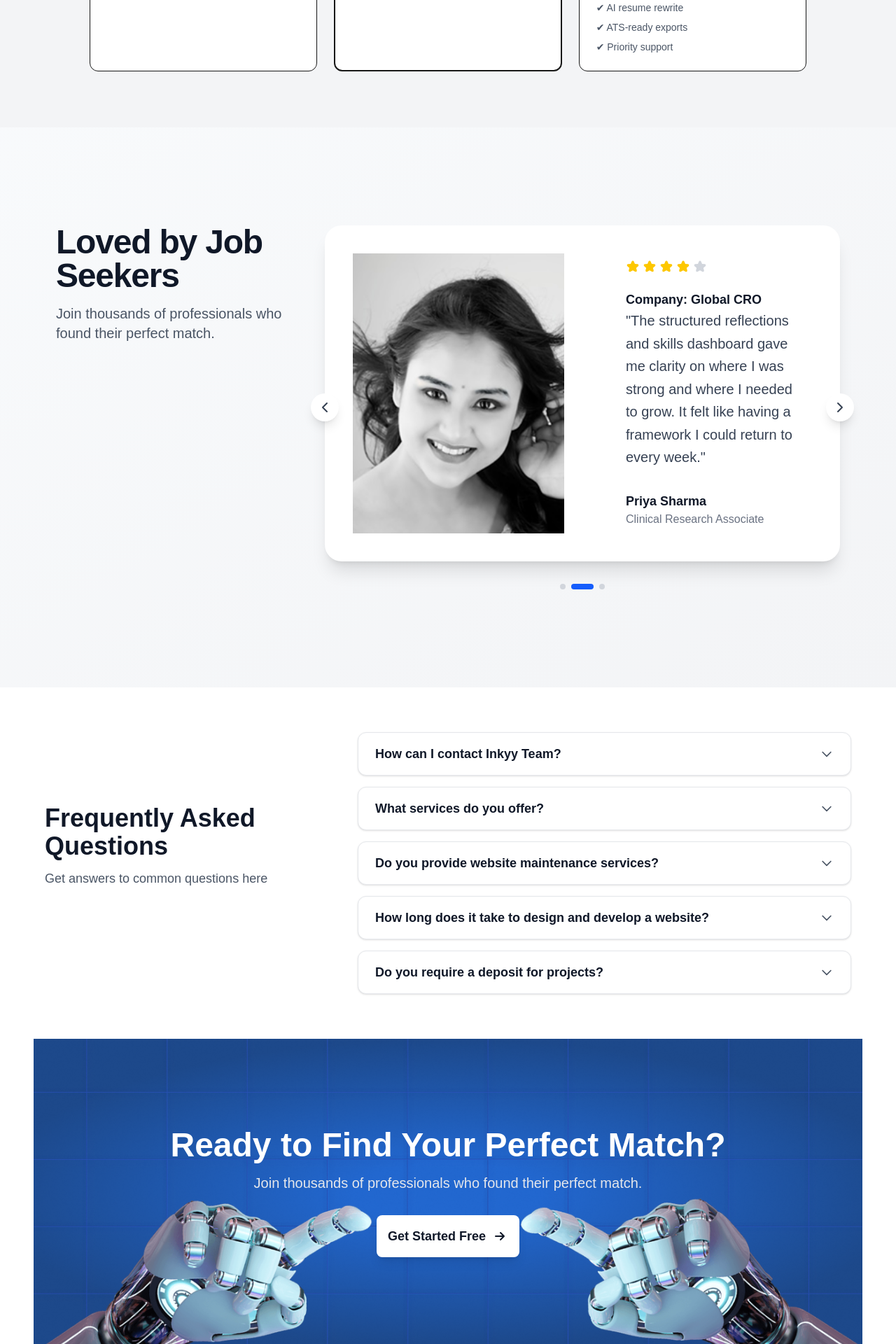
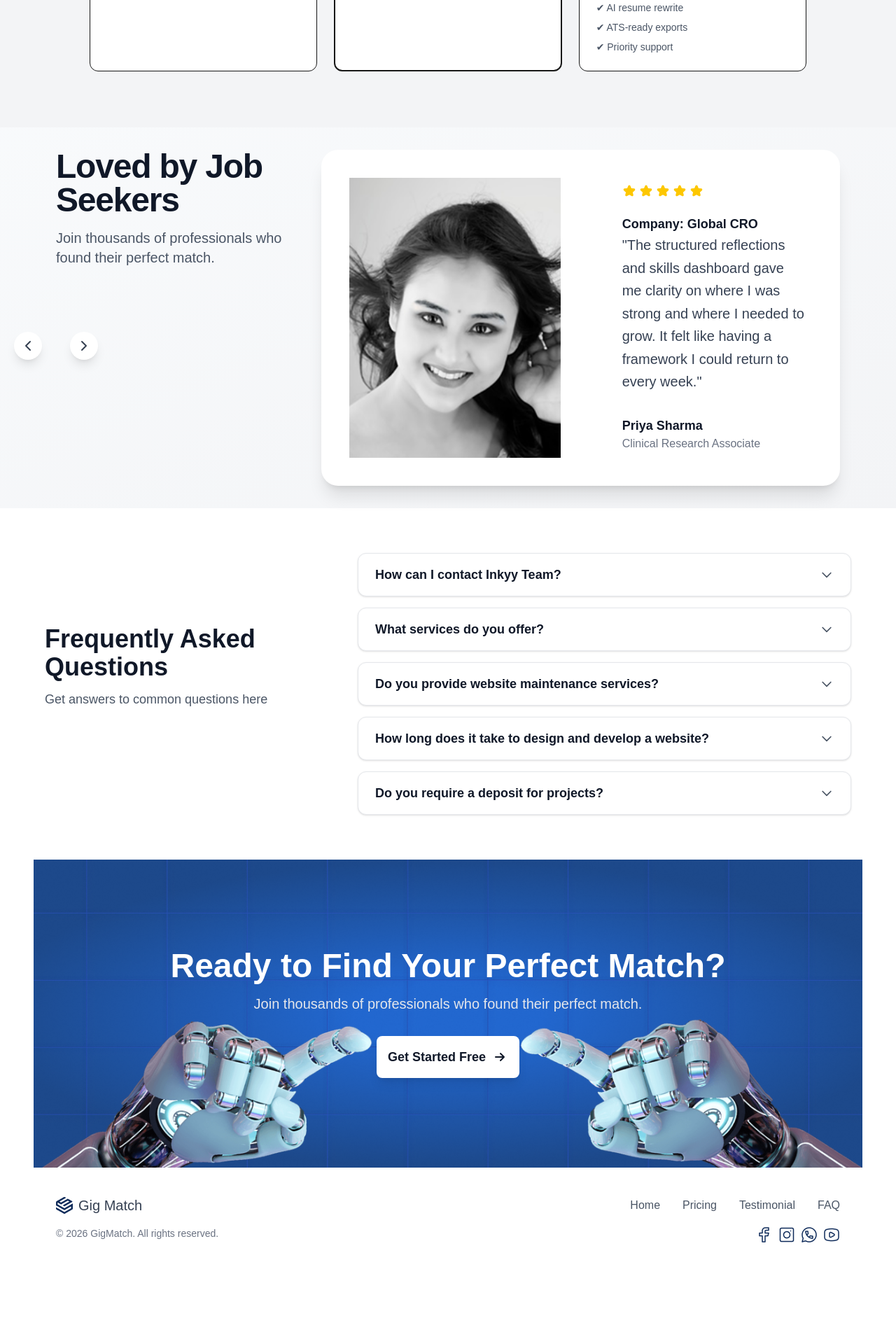
Before and after one commit to Toufique18/skillquix-landing-page, a Next.js app: page / in a window 1280 px wide. Shown: the part 1740-3660 px from the top of the page at 70% size. After the commit the page ends 3556 px from the top, so only its background shows below. Built offline with nearby package versions, Linux system fonts and the light colour scheme.

Commit message:
fixed carousel arrow position

```diff
--- a/app/components/Carousel.tsx
+++ b/app/components/Carousel.tsx
@@ -91,11 +91,11 @@ export default function Carousel() {
   const currentTestimonial = testimonials[currentIndex];
 
   return (
-    <section id="Testimonial" className="min-h-screen bg-gradient-to-br from-slate-50 to-gray-100 flex items-center justify-center p-4 md:p-8">
+    <section id="Testimonial" className="py-5 bg-gradient-to-br from-slate-50 to-gray-100 flex items-center justify-center p-2 md:p-8">
       <Container>
-        <div className="w-full mx-auto grid grid-cols-1 lg:grid-cols-3 gap-8">
+        <div className="w-full mx-auto grid grid-cols-1 lg:grid-cols-3 gap-4">
           {/* Header Section */}
-          <div className="text-start mb-8 lg:mb-0">
+          <div className="text-start mb-10 lg:mb-0">
             <h1 className="text-3xl md:text-4xl lg:text-5xl font-bold text-gray-900 mb-4 tracking-tight">
               Loved by Job Seekers
             </h1>
@@ -169,7 +169,7 @@ export default function Carousel() {
     <path d="M13.849 4.22c-.684-1.626-3.014-1.626-3.698 0L8.397 8.387l-4.552.361c-1.775.14-2.495 2.331-1.142 3.477l3.468 2.937-1.06 4.392c-.413 1.713 1.472 3.067 2.992 2.149L12 19.35l3.897 2.354c1.52.918 3.405-.436 2.992-2.15l-1.06-4.39 3.468-2.938c1.353-1.146.633-3.336-1.142-3.477l-4.552-.36-1.754-4.17Z"/>
   </svg>
   <svg
-    className="w-5 h-5 text-gray-300"
+    className="w-5 h-5 text-yellow-400"
     aria-hidden="true"
     xmlns="http://www.w3.org/2000/svg"
     width="24"
@@ -219,7 +219,7 @@ export default function Carousel() {
             <button
               onClick={goToPrevious}
               disabled={isAnimating}
-              className="absolute left-0 top-1/2 -translate-y-1/2 -translate-x-3 md:-translate-x-5 bg-white hover:bg-gray-100 rounded-full p-2 shadow-lg transition-all duration-200 disabled:opacity-50 disabled:cursor-not-allowed focus:outline-none focus:ring-2 focus:ring-blue-500"
+              className="absolute right-280 top-70 -translate-y-1/2 -translate-x-3 md:-translate-x-5 bg-white hover:bg-gray-100 rounded-full p-2 shadow-lg transition-all duration-200 disabled:opacity-50 disabled:cursor-not-allowed focus:outline-none focus:ring-2 focus:ring-blue-500"
               aria-label="Previous testimonial"
             >
               <ChevronLeft className="w-5 h-5 md:w-6 md:h-6 text-gray-700" />
@@ -228,13 +228,13 @@ export default function Carousel() {
             <button
               onClick={goToNext}
               disabled={isAnimating}
-              className="absolute right-0 top-1/2 -translate-y-1/2 translate-x-3 md:translate-x-5 bg-white hover:bg-gray-100 rounded-full p-2 shadow-lg transition-all duration-200 disabled:opacity-50 disabled:cursor-not-allowed focus:outline-none focus:ring-2 focus:ring-blue-500"
+              className="absolute right-270 top-70 -translate-y-1/2 translate-x-3 md:translate-x-5 bg-white hover:bg-gray-100 rounded-full p-2 shadow-lg transition-all duration-200 disabled:opacity-50 disabled:cursor-not-allowed focus:outline-none focus:ring-2 focus:ring-blue-500"
               aria-label="Next testimonial"
             >
               <ChevronRight className="w-5 h-5 md:w-6 md:h-6 text-gray-700" />
             </button>
 
-            {/* Dots Indicator */}
+            {/* Dots Indicator
             <div className="flex justify-center gap-2 mt-8">
               {testimonials.map((_, index) => (
                 <button
@@ -249,7 +249,8 @@ export default function Carousel() {
                   aria-label={`Go to testimonial ${index + 1}`}
                 />
               ))}
-            </div>
+            </div>*/}
+
           </div>
         </div>
       </Container>
--- a/app/components/Footer.tsx
+++ b/app/components/Footer.tsx
@@ -8,33 +8,30 @@ export default function Footer() {
   const currentYear = new Date().getFullYear();
 
   return (
-    <footer className="bg-white border-t border-gray-200">
+    <footer className="bg-white ">
         <Container>
       <div className=" mx-auto px-4 sm:px-6 lg:px-8 py-8 md:py-10">
-        <div className="flex items-center text-center justify-between">
        {/* Logo / Brand Name */}
-          <div className="mb-4">
+          <div className="flex justify-between">
+              <p className="flex items-center gap-2 text-xl text-gray-700">
+              <img className="text-black" src="/Vector.png" alt="" />
+              Gig Match
+              </p>
 
-              <span className="text-xl md:text-3xl font-bold  text-black flex text-center">
-                <img src="/Vector.png" alt="" />
-                Gig Match
-              </span>
-               {/* Copyright */}
-          <div className="text-gray-500 text-sm">
-            <p>© {currentYear} GigMatch. All rights reserved.</p>
-          </div>
-
-          </div>
-
-                <div className="text-end">
             <nav className="hidden md:flex items-center gap-8 text-gray-600">
               <a href="#">Home</a>
               <a href="#price">Pricing</a>
               <a href="#Testimonial">Testimonial</a>
               <a href="#FAQ">FAQ</a>
             </nav>
+        </div>
 
-                    <div className="flex gap-2 text-black">
+
+
+               <div className="text-gray-500 text-sm mt-4 flex justify-between">
+                        <p>© {currentYear} GigMatch. All rights reserved.</p>
+
+                     <div className="flex gap-2 text-black ">
                         <img src="/Frame8.png" alt="" />
                         <img src="/Frame7.png" alt="" />
                         <img src="/Frame6.png" alt="" />
@@ -43,9 +40,6 @@ export default function Footer() {
                  </div>
 
 
-
-
-        </div>
          </div>
         </Container>
 
--- a/app/components/Hero.tsx
+++ b/app/components/Hero.tsx
@@ -29,7 +29,7 @@ export default function Hero() {
   return (
     <section className="w-full bg-gray-50 py-15">
       <Container>
-        <div className="grid md:grid-cols-2 gap-10 items-center">
+        <div className="grid md:grid-cols-2 gap-10 items-center ">
 
           {/* Left */}
           <div>
--- a/app/components/Price.tsx
+++ b/app/components/Price.tsx
@@ -47,7 +47,7 @@ export default function Price() {
           <div className="relative bg-white rounded-xl border-2 p-6 flex flex-col justify-between hover:border-blue-600 hover:border-2 hover:bg-gradient-to-b from-[#F8FAFC] via-[#EEF2FF] to-[#E0E7FF] transition">
 
             {/* Badge */}
-            <div className="absolute -top-3 left-1/2 -translate-x-1/2 bg-[#0F2B5A] text-white text-xs px-3 py-1 rounded-lg flex gap-1"><img src="/crown-03.png" alt="" />
+            <div className="absolute -top-3 left-1/2 -translate-x-1/2 bg-[#0F2B5A] text-white text-xs px-3 py-1 rounded-lg flex gap-1 items-center"><img src="/crown-03.png" alt="" />
             Most Popular
 
             </div>
```
Lines whose indentation alone changed are shown as unchanged.
